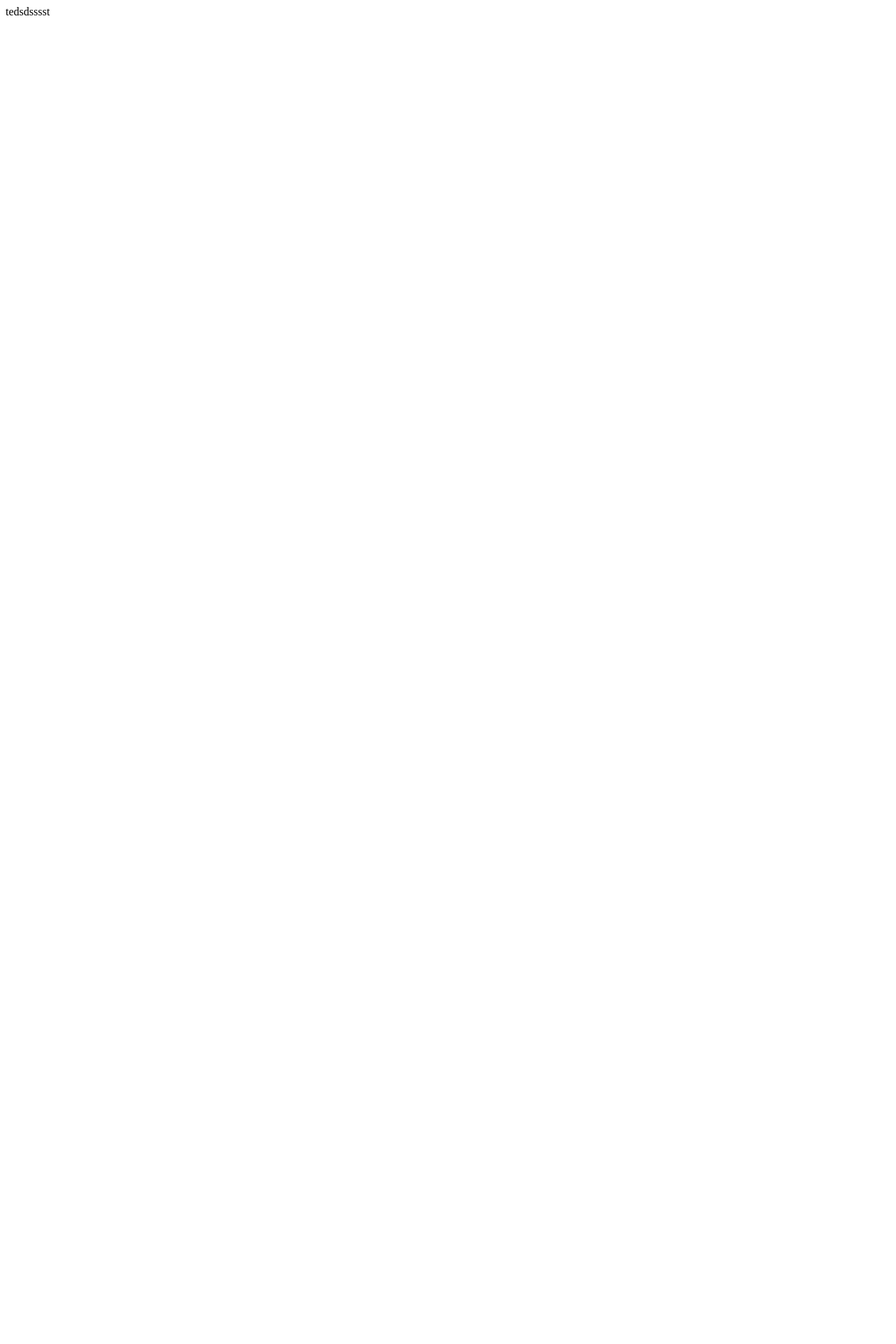
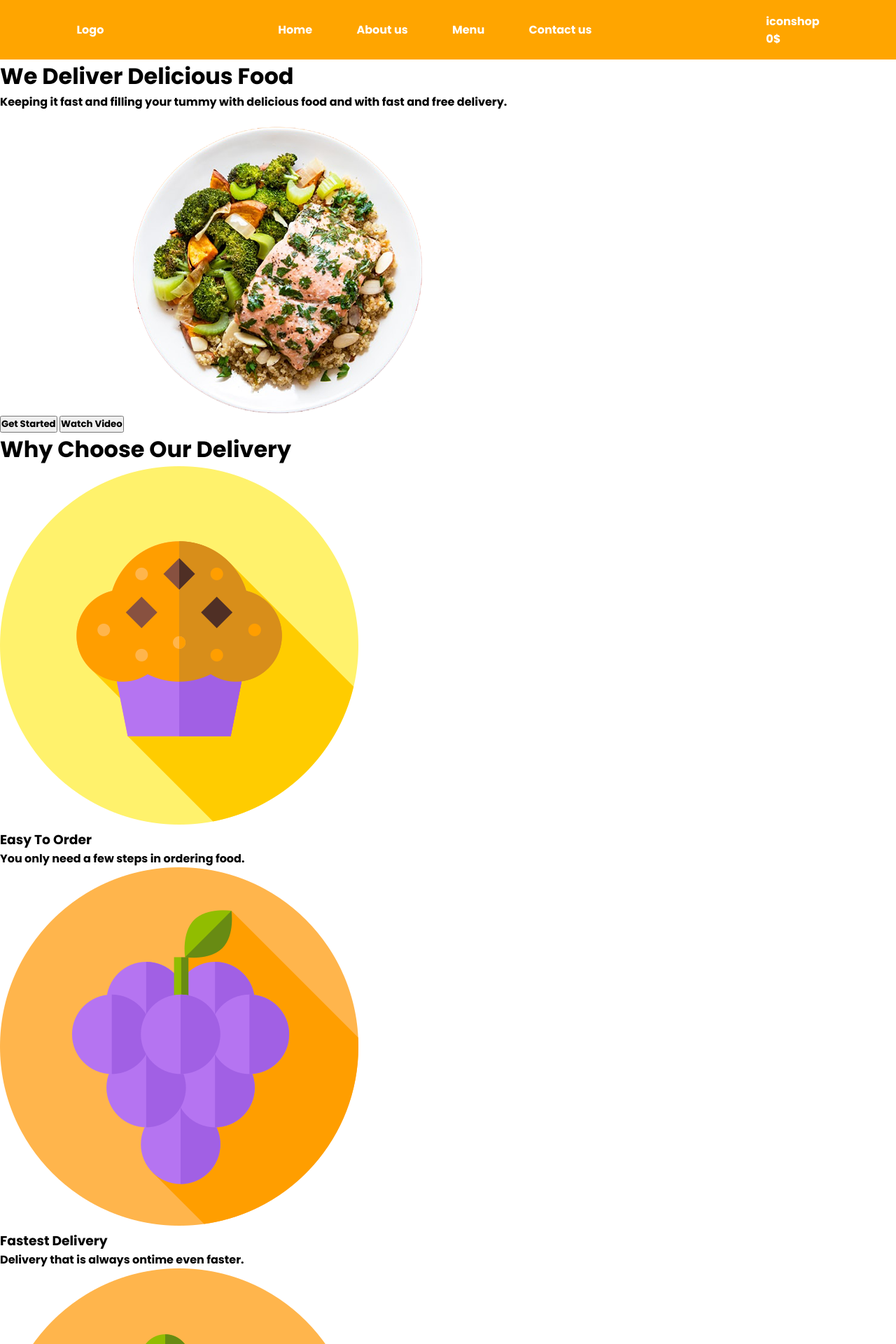
Before and after one commit to nikolastanin/Foodies, a PHP site: page / in a window 1280 px wide. Before the commit the part shown is almost empty. Shown: the top 1920 px of the page at 70% size. Before the commit the page ends 22 px from the top, so only its background shows below. Run offline with PHP 8.4, Linux system fonts and the light colour scheme.

Commit message:
basic layout

```diff
--- a/css/styles.css
+++ b/css/styles.css
@@ -1,11 +1,13 @@
-/* line 3, D:/xampp/htdocs/Foodies/scss/styles.scss */
+@import url("https://fonts.googleapis.com/css2?family=Poppins:wght@700&display=swap");
+/* line 8, D:/xampp/htdocs/Foodies/scss/styles.scss */
 * {
   margin: 0;
   padding: 0;
+  font-family: "Poppins", sans-serif;
 }
 
 /*nav bar */
-/* line 13, D:/xampp/htdocs/Foodies/scss/styles.scss */
+/* line 18, D:/xampp/htdocs/Foodies/scss/styles.scss */
 .nav-bar {
   display: flex;
   justify-content: space-around;
@@ -15,19 +17,19 @@
   align-items: center;
 }
 
-/* line 22, D:/xampp/htdocs/Foodies/scss/styles.scss */
+/* line 27, D:/xampp/htdocs/Foodies/scss/styles.scss */
 .nav-bar a {
   text-decoration: none;
   color: white;
 }
 
-/* line 27, D:/xampp/htdocs/Foodies/scss/styles.scss */
+/* line 32, D:/xampp/htdocs/Foodies/scss/styles.scss */
 .nav-list .nav-item {
   display: inline-block;
   padding: 30px;
 }
 
-/* line 32, D:/xampp/htdocs/Foodies/scss/styles.scss */
+/* line 37, D:/xampp/htdocs/Foodies/scss/styles.scss */
 .nav-item:hover {
   background-color: red;
 }
--- a/index.html
+++ b/index.html
@@ -18,18 +18,90 @@
                 </div>
                 <ul class="nav-list">
                     <li class="nav-item">
-                       <a href="index.html">home</a>
+                       <a href="index.html">Home</a>
                     </li>
                     <li class="nav-item">
-                        <a href="index.html">about</a>
+                        <a href="index.html">About us</a>
                     </li>
                     <li class="nav-item" >
-                        <a >videos</a>
+                        <a  href=""">Menu</a>
+                    </li>
+                    <li class="nav-item">
+                        <a  href="">Contact us </a>
                     </li>
                 </ul>
 
-                <div id="shop-cart-icon">iconshop</div>
+                <div id="shop-cart-icon">
+                    iconshop
+                    <p>0$</p>
+                </div>
         </nav>
+
+        <div id="section1">
+            <h1>We Deliver Delicious Food</h1>
+            <p>Keeping it fast and filling your tummy with delicious food and with fast and free delivery.
+            </p>
+            <button>Get Started</button>
+            <button> Watch Video </button>
+            <img src="images/food.png" alt="food-img">
+        </div>
+
+        <div id="section2">
+
+            <h1>Why Choose Our Delivery</h1>
+            <div id="quality-container">
+                <div class="quality-item">
+                    <img src="images/food1.png" alt="">
+                    <h3>Easy To Order</h3>
+                    <p>You only need a few steps in ordering food.</p>
+                </div>
+                <div class="quality-item">
+                    <img src="images/food2.png" alt="">
+                    <h3>Fastest Delivery</h3>
+                    <p>Delivery that is always ontime even faster.</p>
+                </div>
+                <div class="quality-item">
+                    <img src="images/food3.png" alt="">
+                    <h3>Best Quality</h3>
+                    <p>Not only fast for us quality is also number one.</p>
+                </div>
+
+            </div>
+
+
+        </div>
+        <div id="section3">
+            <h4>Our Menu</h4>
+            <h1>Menu That Always Make You Fall In Love</h1>
+            <ul>
+                <li>
+                   <button>Burger</button>
+                </li>
+                <li>
+                    <button>Pizza</button>
+                 </li>
+                 <li>
+                    <button>Ice Cream</button>
+                 </li>
+
+            </ul>
+            <div id="menu-container">
+                <div>food1 cont</div>
+                <div>food2 content</div>
+            </div>
+        </div>
+        <div id="customers">
+            <h4>What they say</h4>
+            <h1>What Our Customers Say About Us</h1>
+            <p>"Lorem ipsum dolor sit amet, consectetur adipiscing elit. Donec in finibus purus, eget gravida tortor. Proin vulputate fermentum justo nec auctor. Nunc cursus tellus ut justo convallis fermentum. Sed pulvinar posuere ligula at pharetra. Nunc ut luctus leo. Praesent ut ante sit amet magna pretium pretium. "</p>
+            <div id="customer-container">
+                <img src="" alt="profile img">
+                <h5>Theresa Jordan</h5>
+                <p>Food Enthusiast</p>
+                <img width="200px" src="/images/ratings.png" alt="">
+            </div>
+        </div>
+        <br><br>
 
         <script src="main.js" async defer></script>
     </body>
--- a/index.php
+++ /dev/null
@@ -1,2 +0,0 @@
-<?php
-echo "tedsdsssst";
--- a/scss/styles.css
+++ b/scss/styles.css
@@ -1,6 +1,8 @@
+@import url("https://fonts.googleapis.com/css2?family=Poppins:wght@700&display=swap");
 * {
   margin: 0;
   padding: 0;
+  font-family: "Poppins", sans-serif;
 }
 
 /*nav bar */
--- a/scss/styles.scss
+++ b/scss/styles.scss
@@ -1,9 +1,14 @@
-$font-primary : Helvetica, sans-serif;
+@import url('https://fonts.googleapis.com/css2?family=Poppins:wght@700&display=swap');
+
+$font-primary: 'Poppins', sans-serif;
+$primary-color : #FF9D02;
+$title-color: #232323;
+$paragraph-color: #8E8E8E;
 
 *{
     margin: 0;
     padding: 0;
-
+    font-family: $font-primary;
 
 }
 
```
Also changed, not shown: form.php (added), images/food.png (added), images/food1.png (added), images/food2.png (added), images/food3.png (added), images/ratings.png (added), images/tip1.png (added), images/tip2.png (added), images/tip3.png (added), 2 other files.
